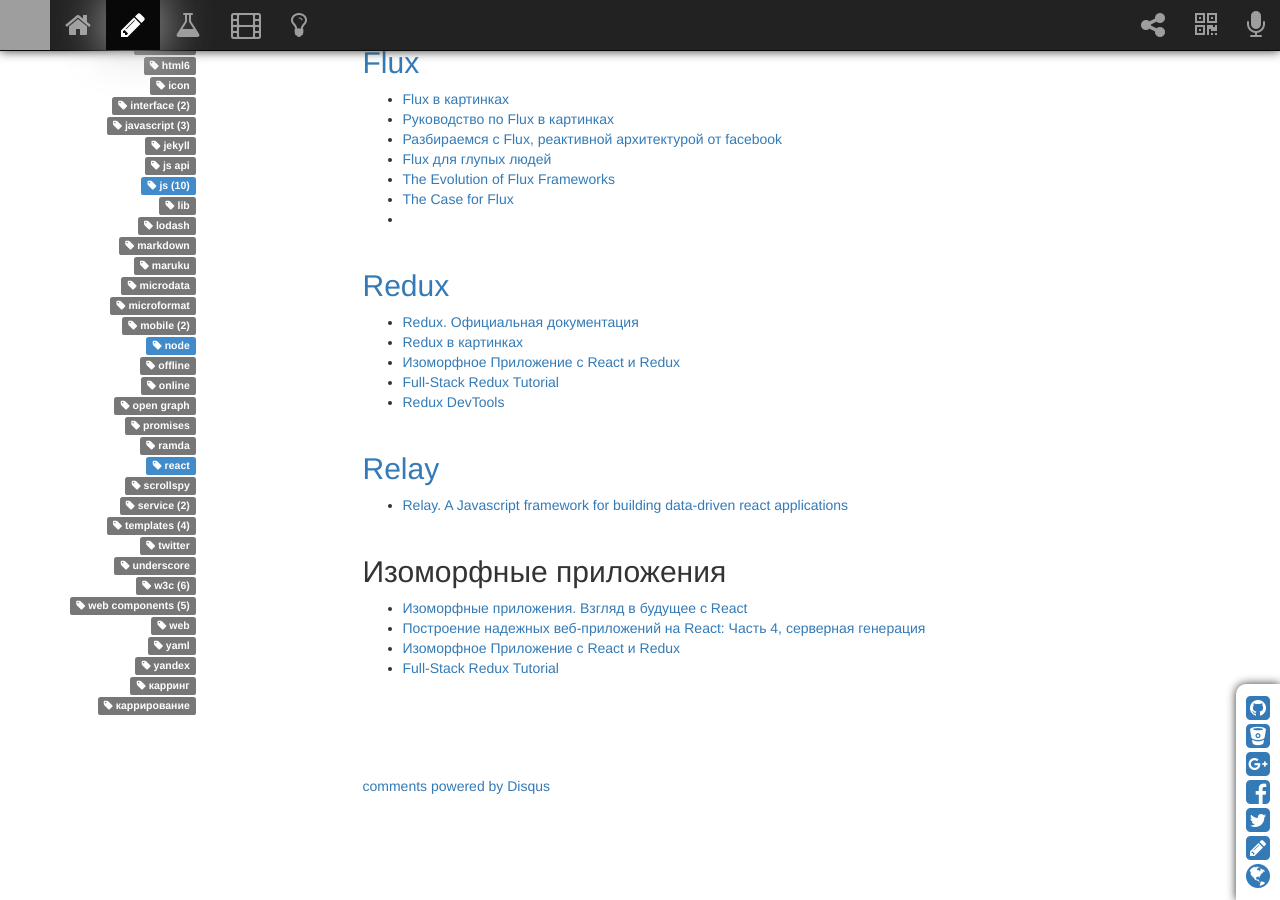
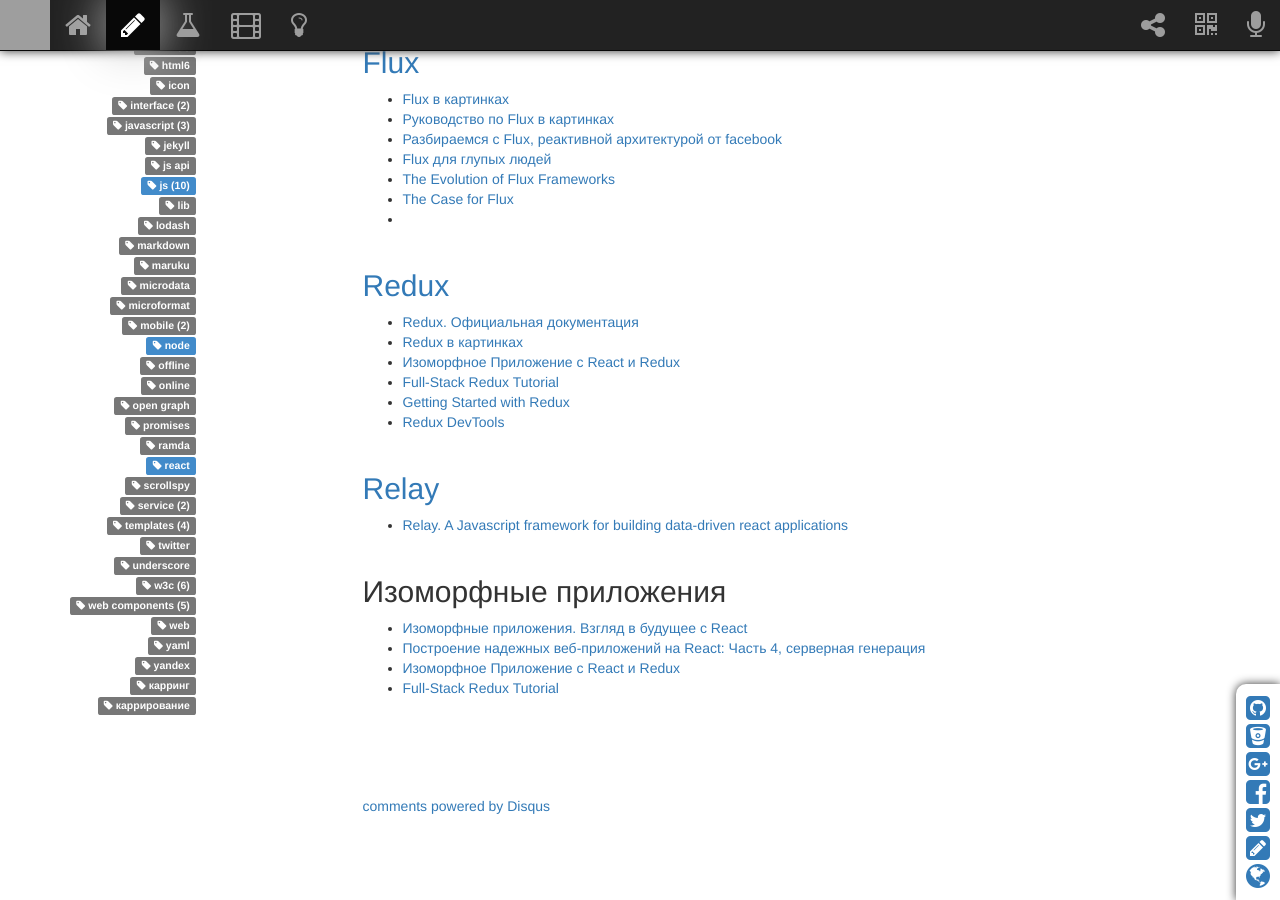
Before and after one commit to sergeymakoveev/sergeymakoveev.github.com, a Jekyll site: the page built from _posts/2015-06-18-js.react.md, in a window 1280 px wide and 900 px high, scrolled down 992 px. Built offline with Jekyll 4.4.1, drawn with Linux system fonts in a browser that asks for light colours; nearby versions of some CDN libraries; comment, search, counter and statistics services are not loaded; grey boxes are pictures that could not be loaded.

Commit message:
[#] обновил контент

```diff
--- a/_posts/2015-06-18-js.react.md
+++ b/_posts/2015-06-18-js.react.md
@@ -52,6 +52,7 @@
 *   [Redux в картинках](https://medium.com/russian/a-cartoon-intro-to-redux-e2108896f7e6#.w0bheh503)
 *   [Изоморфное Приложение с React и Redux](http://habrahabr.ru/post/264423/)
 *   [Full-Stack Redux Tutorial](http://teropa.info/blog/2015/09/10/full-stack-redux-tutorial.html)
+*   [Getting Started with Redux](https://egghead.io/series/getting-started-with-redux)
 *   [Redux DevTools](https://github.com/gaearon/redux-devtools)
 
 
```
